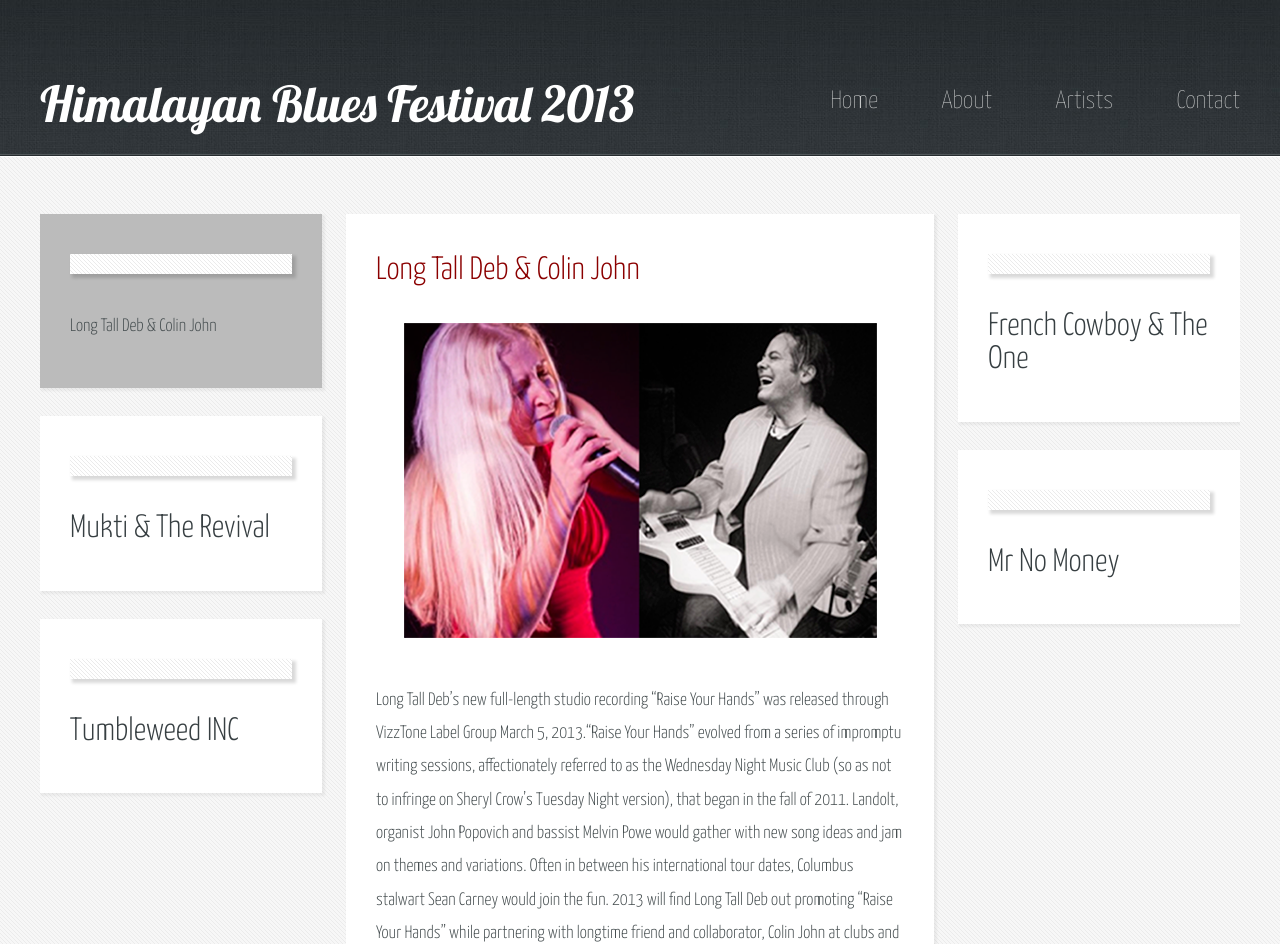
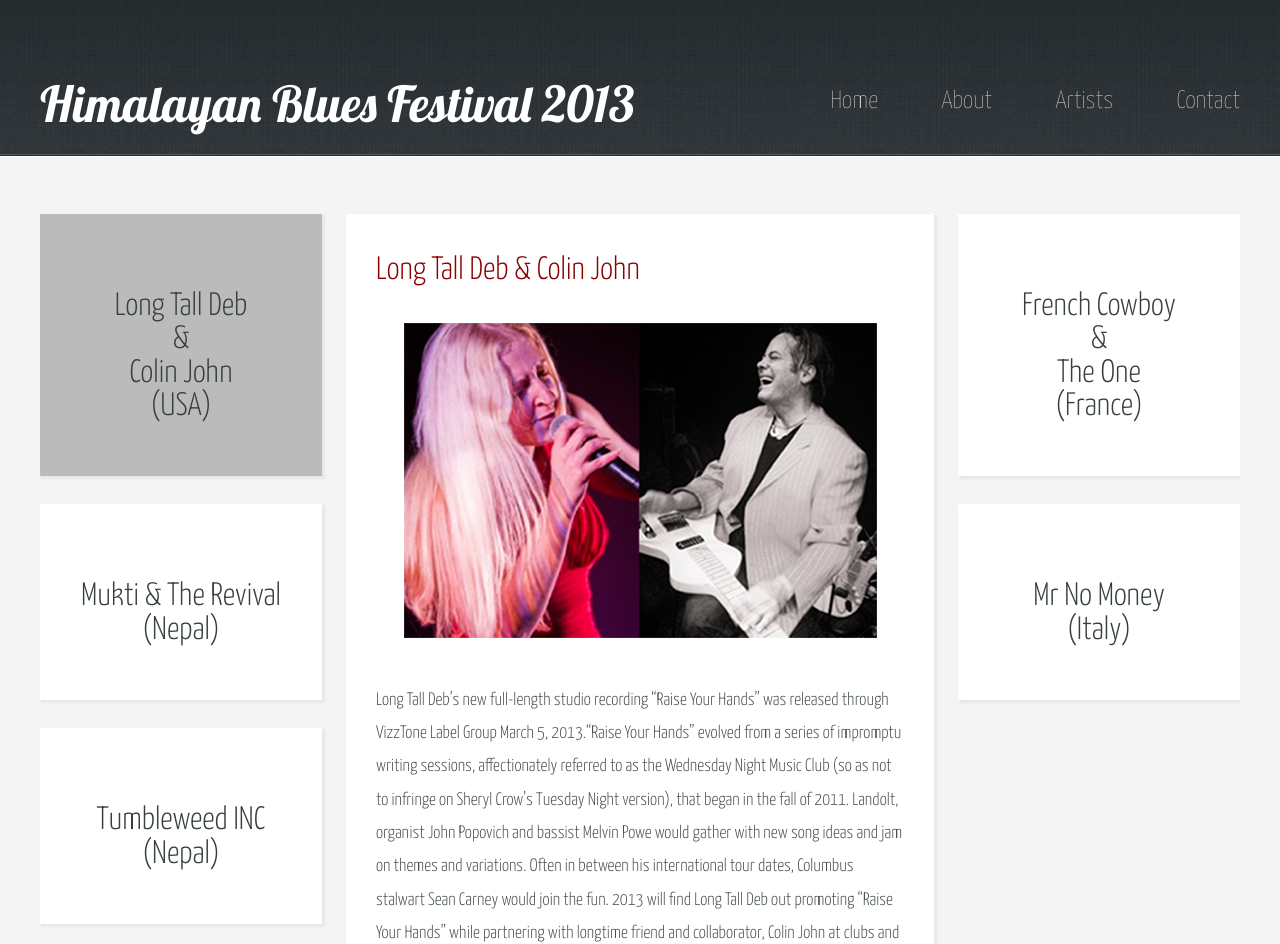
Before and after one commit to dgtm/himalayanbluesfestival, a plain HTML site: page artists.html in a window 1280 px wide. Shown: the top 944 px of the page. Drawn offline with nearby package versions, Linux system fonts and the light colour scheme.

Commit message:
artist country

```diff
--- a/artists.html
+++ b/artists.html
@@ -46,19 +46,20 @@
 
 							<!-- Left Sidebar -->
 								<section id="longtalldeb" class="biolink">
-									<a href="#" class="bordered-feature-image"></a>
+									<a href="#" class=""></a>
 									<p class="artist-name">
-									<h1>Long Tall Deb & Colin John</h1>
+									<center><h2>Long Tall Deb<br>&<br>Colin John<br>(USA)</h2></center>
 								</section>
 								<section id="mukti" class="biolink">
-									<a href="#" class="bordered-feature-image"></a>
+									<!--<a href="#" class="bordered-feature-image"></a>-->
+									<a href="#" class=""></a>
 									<p class="artist-name">
-									<h2>Mukti & The Revival</h2>
+									<center><h2>Mukti & The Revival<br>(Nepal)</h2></center>
 								</section>
 								<section id="tumbleweed" class="biolink">
-									<a href="#" class="bordered-feature-image"></a>
+									<a href="#" class=""></a>
 									<p class="artist-name">
-									<h2>Tumbleweed INC</h2>
+									<center><h2>Tumbleweed INC<br>(Nepal)</h2></center>
 								</section>
 
 						</div>
@@ -178,14 +179,14 @@ Mukti and Revival is also Nepal’s premier blues band blending the existing fol
 
 							<!-- Right Sidebar -->
 								<section id="frenchcowboy" class="biolink">
-									<a href="#" class="bordered-feature-image"></a>
+									<a href="#" class=""></a>
 									<p class="artist-name">
-									<h2>French Cowboy & The One</h2>
+									<center><h2>French Cowboy<br>&<br>The One<br>(France)</h2></center>
 								</section>
 								<section id="mrnomoney" class="biolink">
-									<a href="#" class="bordered-feature-image"></a>
+									<a href="#" class=""></a>
 									<p class="artist-name">
-									<h2>Mr No Money</h2>
+									<center><h2>Mr No Money <br>(Italy)</h2></center>
 								</section>
 
 						</div>
```
